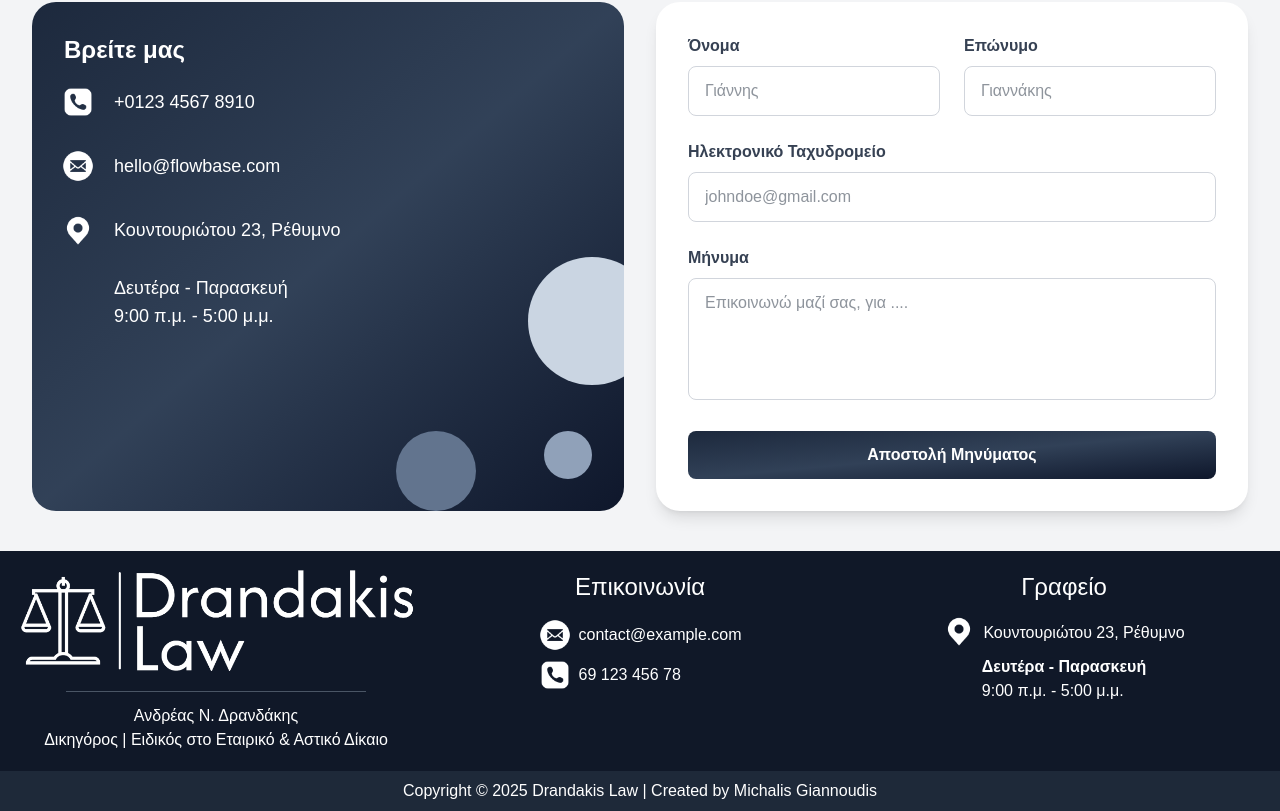
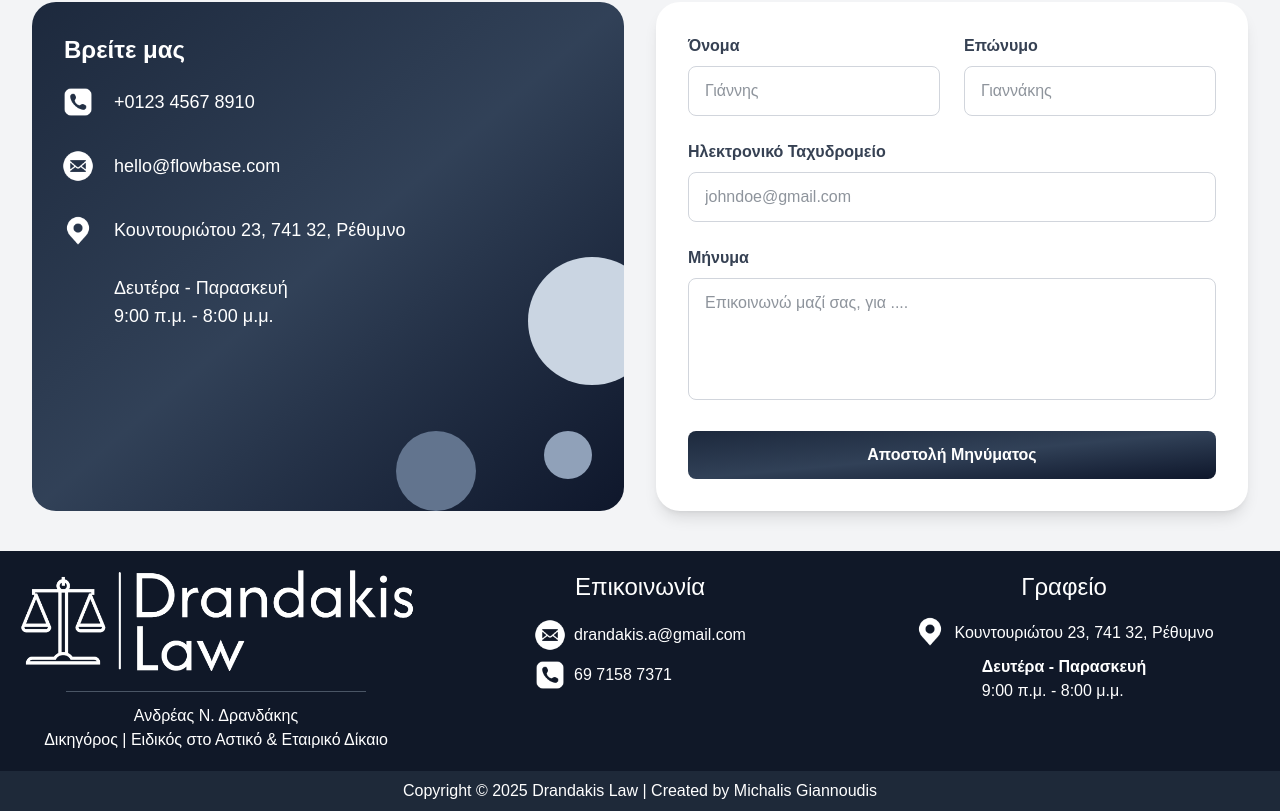
Before and after one commit to MichalisGiannoudis/ProjectDrew, a Next.js app: page / in a window 1280 px wide. Shown: the part 2639-3450 px from the top of the page. Built offline with nearby package versions, Linux system fonts and the light colour scheme.

Commit message:
updated texts

```diff
--- a/src/components/footer.component.tsx
+++ b/src/components/footer.component.tsx
@@ -4,17 +4,17 @@ import { Devider } from "./devider.component";
 import { useContent } from "@/hooks/useContent";
 import { Language } from "@/types/language.interface";
 import { useThemeStore } from "@/store/theme.store";
-import { FooterContent } from "@/types/content.interface";
+import { FooterContent, MainPageContent } from "@/types/content.interface";
 
 export default function Footer() {
 
   const languageState = useThemeStore(state => state.language);
   const { nameLabel, progessionLabel, contactLabel, officeLabel, officeAddress, daysLabel, hoursLabel } = useContent(languageState === Language.Greek ? 'footerGR' : 'footerEN') as FooterContent;
+  const { contactEmail, contactPhone } = useContent(languageState === Language.Greek ? 'mainPageGR' : 'mainPageEN') as MainPageContent;
 
   return (
     <footer className="text-center bg-gray-900 text-white w-full h-auto md:h-55">
       <div className="grid grid-cols-1 md:grid-cols-3 gap-2 p-2 md:h-55">
-        {/* Social Media & Logo */}
         <div className="flex flex-col justify-center items-center">
           <div>
             <img src="/logo-cropped.png" className="w-100 h-auto mb-5 p-4 md:p-0 lg:p-0"/>
@@ -28,24 +28,22 @@ export default function Footer() {
         <div className="block md:hidden lg:hidden mb-3 mt-3">
           <Devider />
         </div>
-        {/* Contact Info */}
         <div className="flex flex-col items-center md:items-center md:mt-3 justify-center md:justify-start">
           <p className="text-2xl mb-3"> {contactLabel} </p>
           <div className="flex flex-col items-center md:items-start p-1">
             <div className="flex flex-col items-center md:flex-row md:items-start md:gap-2 md:mb-2">
               <img className="w-8 h-8" src="/email-icon.png"/>
-              <p className="flex items-center justify-center md:justify-start h-8">contact@example.com </p>
+              <p className="flex items-center justify-center md:justify-start h-8"> {contactEmail} </p>
             </div>
             <div className="flex flex-col items-center md:flex-row md:items-start md:gap-2">
               <img className="w-8 h-8" src="/phone-icon.png"/>
-              <p className="flex items-center justify-center md:justify-start h-8">69 123 456 78</p>
+              <p className="flex items-center justify-center md:justify-start h-8"> {contactPhone} </p>
             </div>
           </div>
         </div>
         <div className="block md:hidden mb-3 mt-3">
           <Devider />
         </div>
-        {/* Address & Hours */}
         <div className="flex flex-col items-center md:items-center md:mt-3 justify-center md:justify-start">
           <div className="flex flex-col justify-center items-center">
             <p className="text-2xl mb-3"> {officeLabel} </p>
--- a/src/content/footer.content.ts
+++ b/src/content/footer.content.ts
@@ -1,19 +1,19 @@
 export const FooterContentEN = {
     nameLabel: 'Andreas N. Drandakis',
-    progessionLabel: 'Licensed Attorney | Specializing in Corporate & Civil Law',
+    progessionLabel: 'Lawyer | Specializing in Civil & Corporate Law',
     contactLabel: 'Contact',
     officeLabel: 'Office',
-    officeAddress: 'Kountouriotou 23, Rethyno',
+    officeAddress: 'Kountouriotou 23, 741 32, Rethymno',
     daysLabel: 'Monday - Friday',
-    hoursLabel: '9:00 AM - 5:00 PM',
+    hoursLabel: '9:00 AM - 8:00 PM',
 }
 
 export const FooterContentGR = {
     nameLabel: 'Ανδρέας Ν. Δρανδάκης',
-    progessionLabel: 'Δικηγόρος | Ειδικός στο Εταιρικό & Αστικό Δίκαιο',
+    progessionLabel: 'Δικηγόρος | Ειδικός στο Αστικό & Εταιρικό Δίκαιο',
     contactLabel: 'Επικοινωνία',
     officeLabel: 'Γραφείο',
-    officeAddress: 'Κουντουριώτου 23, Ρέθυμνο',
+    officeAddress: 'Κουντουριώτου 23, 741 32, Ρέθυμνο',
     daysLabel: 'Δευτέρα - Παρασκευή',
-    hoursLabel: '9:00 π.μ. - 5:00 μ.μ.',
+    hoursLabel: '9:00 π.μ. - 8:00 μ.μ.',
 }
--- a/src/content/mainPage.content.ts
+++ b/src/content/mainPage.content.ts
@@ -34,6 +34,9 @@ export const MainPageContentEN = {
     contactMessagePlaceholder: 'I contant you, for ....',
     contactSendLabel: 'Αποστολή Μηνύματος',
     contactSendingLabel: 'Sending...',
+
+    contactEmail: 'drandakis.a@gmail.com',
+    contactPhone: '+3069 7158 7371',
 }
 
 export const MainPageContentGR = {
@@ -72,4 +75,7 @@ export const MainPageContentGR = {
     contactMessagePlaceholder: 'Επικοινωνώ μαζί σας, για ....',
     contactSendLabel: 'Αποστολή Μηνύματος',
     contactSendingLabel: 'Αποστολή...',
+
+    contactEmail: 'drandakis.a@gmail.com',
+    contactPhone: '69 7158 7371',
 }
--- a/src/types/content.interface.ts
+++ b/src/types/content.interface.ts
@@ -47,6 +47,8 @@ export interface MainPageContent{
     contactMessagePlaceholder: string,
     contactSendLabel: string;
     contactSendingLabel: string;
+    contactEmail: string;
+    contactPhone: string;
 }
 
 export interface MilestoneContent {
```
